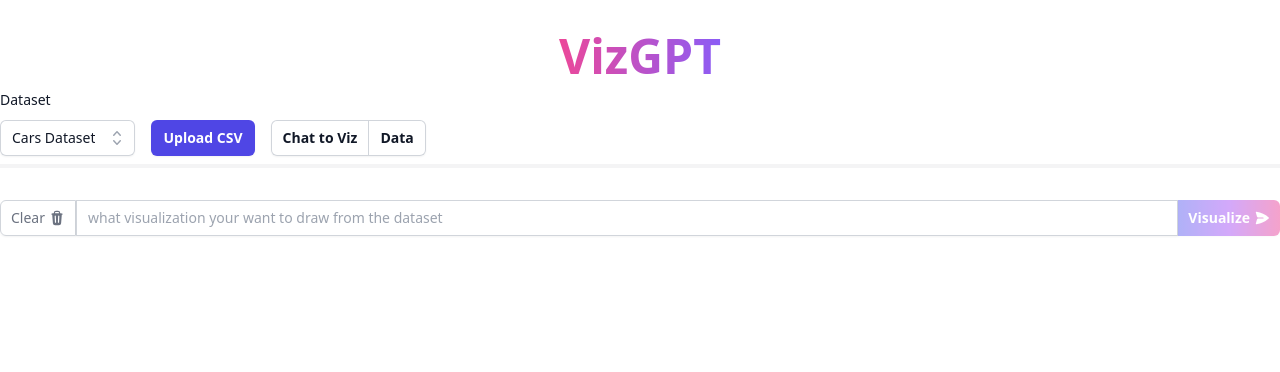
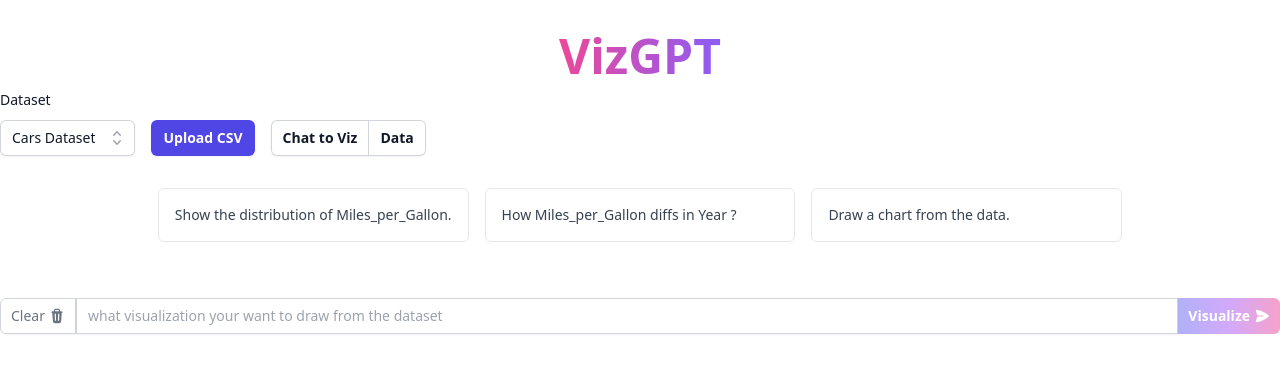
Before and after one commit to ObservedObserver/viz-gpt, a React (Vite) app: page / in a window 1280 px wide. Shown: the top 372 px of the page. Built offline with nearby package versions, Linux system fonts and the light colour scheme.

Commit message:
feat: add welcome prompt

```diff
--- a/api/vizchat.ts
+++ b/api/vizchat.ts
@@ -52,6 +52,7 @@
         \`\`\`
         ${messages[messages.length - 1].content}
         \`\`\`
+        If there is no valid vega-lite specification or the instruction is not clear, you can recommend a chart from the given dataset and print in vega-lite JSON string.
         `;
     }
     try {
--- a/src/App.tsx
+++ b/src/App.tsx
@@ -11,6 +11,7 @@
 import DataTable from "./components/datasetCreation/dataTable";
 import { produce } from "immer";
 import { useNotification } from "./components/notify/useNotification";
+import { WelcomePrompt } from "./components/welcomePrompt";
 
 type DSItem =
     | {
@@ -61,12 +62,16 @@
                 .then((res) => res.json())
                 .then((res) => {
                     setDataset(res);
-                }).catch(() => {
-                    notify({
+                })
+                .catch(() => {
+                    notify(
+                        {
                             title: "Error",
                             message: "Dataset not found",
                             type: "error",
-                    }, 3000);
+                        },
+                        3000
+                    );
                 });
         } else {
             setDataset(currentDatasetInfo.dataset);
@@ -90,16 +95,21 @@
                     if (spec) {
                         setChat([...chat, latestQuery, res.choices[0].message]);
                     } else {
-                        throw new Error('No visualization matches your instruction.')
+                        throw new Error(
+                            "No visualization matches your instruction.\n" + res.choices[0].message.content
+                        );
                     }
                 }
             })
-            .catch(err => {
-                notify({
+            .catch((err) => {
+                notify(
+                    {
                         title: "Error",
                         message: err.message,
                         type: "error",
-                }, 3000);
+                    },
+                    3000
+                );
             })
             .finally(() => {
                 setLoading(false);
@@ -109,7 +119,7 @@
 
     const clearChat = useCallback(() => {
         setChat([]);
-    }, [])
+    }, []);
 
     return (
         <div className="container mx-auto">
@@ -149,7 +159,11 @@
                     <span className="isolate inline-flex rounded-md shadow-sm">
                         <button
                             type="button"
-                            className={`relative inline-flex items-center rounded-l-md bg-white px-3 py-2 text-sm font-semibold text-gray-900 ring-1 ring-inset ring-gray-300 hover:bg-indigo-500 hover:text-white focus:z-10 ${pivotKey === 'viz' ? 'bg-indigo-300 border-indigo-300' : ''}`}
+                            className={`relative inline-flex items-center rounded-l-md bg-white px-3 py-2 text-sm font-semibold text-gray-900 ring-1 ring-inset ring-gray-300 hover:bg-indigo-500 hover:text-white focus:z-10 ${
+                                pivotKey === "viz"
+                                    ? "bg-indigo-300 border-indigo-300"
+                                    : ""
+                            }`}
                             onClick={() => {
                                 setPivotKey("viz");
                             }}
@@ -158,7 +172,11 @@
                         </button>
                         <button
                             type="button"
-                            className={`relative -ml-px inline-flex items-center rounded-r-md bg-white px-3 py-2 text-sm font-semibold text-gray-900 ring-1 ring-inset ring-gray-300 hover:bg-indigo-500 hover:text-white focus:z-10 ${pivotKey === 'data' ? 'bg-indigo-300 border-indigo-300' : ''}`}
+                            className={`relative -ml-px inline-flex items-center rounded-r-md bg-white px-3 py-2 text-sm font-semibold text-gray-900 ring-1 ring-inset ring-gray-300 hover:bg-indigo-500 hover:text-white focus:z-10 ${
+                                pivotKey === "data"
+                                    ? "bg-indigo-300 border-indigo-300"
+                                    : ""
+                            }`}
                             onClick={() => {
                                 setPivotKey("data");
                             }}
@@ -170,7 +188,17 @@
             </div>
             {pivotKey === "viz" && (
                 <div className="flex flex-col space-between">
-                    {dataset && <VizChat dataset={dataset} messages={chat} />}
+                    {dataset && chat.length === 0 && (
+                        <WelcomePrompt
+                            metas={dataset.fields}
+                            onPromptClick={(p) => {
+                                setUserQuery(p);
+                            }}
+                        />
+                    )}
+                    {dataset && chat.length > 0 && (
+                        <VizChat dataset={dataset} messages={chat} />
+                    )}
                     <div className="right-0 py-8 flex">
                         <button
                             type="button"
@@ -179,9 +207,7 @@
                             onClick={clearChat}
                         >
                             Clear
-                            {!loading && (
-                                <TrashIcon className="w-4 ml-1" />
-                            )}
+                            {!loading && <TrashIcon className="w-4 ml-1" />}
                         </button>
                         <input
                             type="text"
--- /dev/null
+++ b/src/components/welcomePrompt.tsx
@@ -0,0 +1,37 @@
+import { IField } from "../interface";
+
+interface WelcomePromptProps {
+    metas: IField[];
+    onPromptClick?: (prompt: string) => void;
+}
+export function WelcomePrompt(props: WelcomePromptProps) {
+    const { metas, onPromptClick } = props;
+    const measure = metas.find((meta) => meta.semanticType === "quantitative");
+    const dimension =
+        metas.find((meta) => meta.semanticType === "temporal") ||
+        metas.find((meta) => meta.semanticType === "nominal");
+    const prompts: string[] = [
+        `Show the distribution of ${measure ? measure.fid : metas[0].fid}.`,
+        `How ${measure.fid} diffs in ${dimension.fid} ?`,
+        `Draw a chart from the data.`,
+    ];
+    return (
+        <div className="mx-auto grid grid-cols-3 py-4 text-sm">
+            {prompts.map((prompt, pIndex) => {
+                return (
+                    <div
+                        onClick={() => {
+                            if (onPromptClick) {
+                                onPromptClick(prompt);
+                            }
+                        }}
+                        key={pIndex}
+                        className="border border-gray-200 p-4 m-2 rounded-md text-gray-700 hover:shadow-lg cursor-pointer"
+                    >
+                        <p>{prompt}</p>
+                    </div>
+                );
+            })}
+        </div>
+    );
+}
```
Lines whose indentation alone changed are shown as unchanged.
